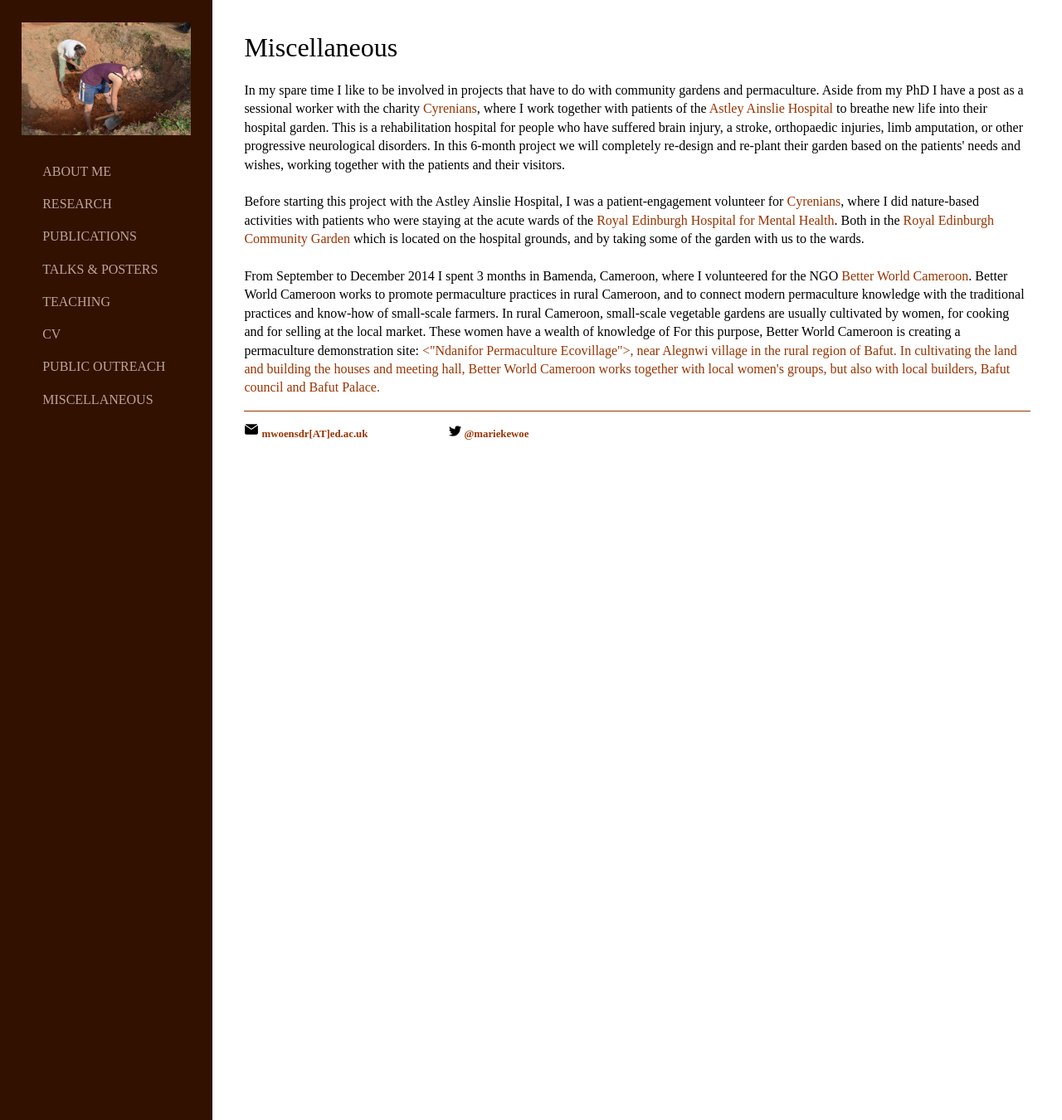
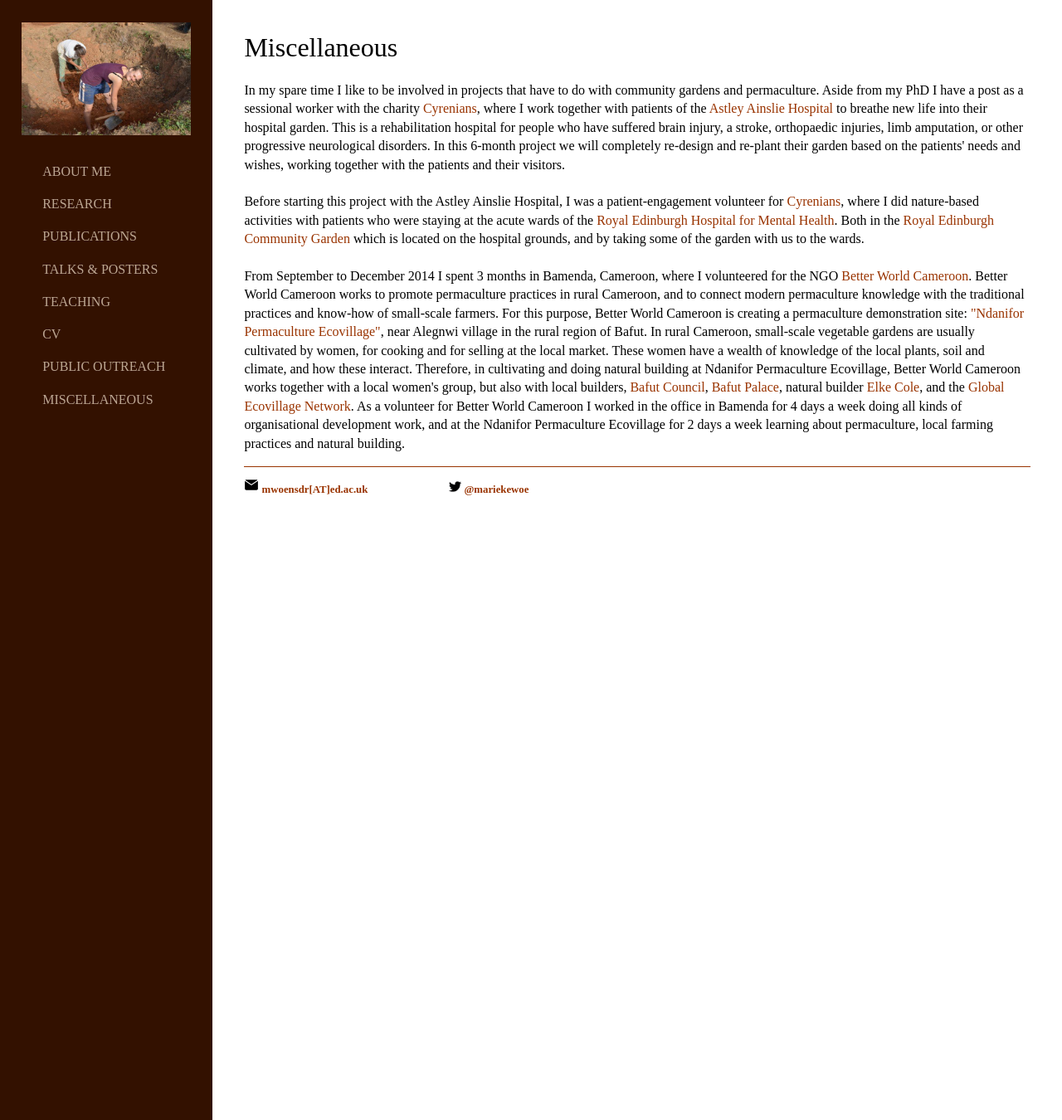
Before and after one commit to marieke-woensdregt/marieke-woensdregt.github.io, a Jekyll site: the page built from misc/index.html, in a window 1280 px wide. Shown: the whole page at 83% size. Built offline with Jekyll 4.4.1, drawn with Linux system fonts in a browser that asks for light colours.

Commit message:
Update index.html

```diff
--- a/misc/index.html
+++ b/misc/index.html
@@ -28,12 +28,19 @@ title: Miscellaneous
 		From September to December 2014 I spent 3 months in Bamenda, Cameroon, where I volunteered for the NGO
 		<a href="http://betterworld-cameroon.com/">Better World Cameroon</a>. Better World Cameroon works to promote permaculture
 		practices in rural Cameroon, and to connect modern permaculture knowledge with the traditional practices and know-how
-		of small-scale farmers. In rural Cameroon, small-scale vegetable gardens are usually cultivated by women, for cooking
-		and for selling at the local market. These women have a wealth of knowledge of
-		For this purpose, Better World Cameroon is creating a permaculture demonstration site:
-		<a href="http://betterworld-cameroon.com/ndanifor-permaculture-ecovillage/"><"Ndanifor Permaculture Ecovillage">,
-		near Alegnwi village in the rural region of Bafut.
-		In cultivating the land and building the houses and meeting hall, Better World Cameroon works together with
-		local women's groups, but also with local builders, Bafut council and Bafut Palace.
+		of small-scale farmers. For this purpose, Better World Cameroon is creating a permaculture demonstration site:
+		<a href="http://betterworld-cameroon.com/ndanifor-permaculture-ecovillage/">"Ndanifor Permaculture Ecovillage"</a>,
+		near Alegnwi village in the rural region of Bafut. In rural Cameroon, small-scale vegetable gardens are usually
+		cultivated by women, for cooking and for selling at the local market. These women have a wealth of knowledge of the local
+		plants, soil and climate, and how these interact. Therefore, in cultivating and doing natural building at
+		Ndanifor Permaculture Ecovillage, Better World Cameroon works together with a local women's group,
+		but also with local builders,
+		<a href="http://africa.iclei.org/members/members-in-africa/profiled-african-members/bafut-council-cameroon.html">Bafut Council</a>,
+		<a href="https://www.wmf.org/project/bafut-palace">Bafut Palace</a>, natural builder
+		<a href="http://elkecole.com/">Elke Cole</a>,
+		and the <a href="https://ecovillage.org/">Global Ecovillage Network</a>.
+		As a volunteer for Better World Cameroon I worked in the office in Bamenda for 4 days a week doing all kinds of
+		organisational development work, and at the Ndanifor Permaculture Ecovillage for 2 days a week learning about
+		permaculture, local farming practices and natural building.
 	</p>
 </div><!-- /.blurb -->
```
